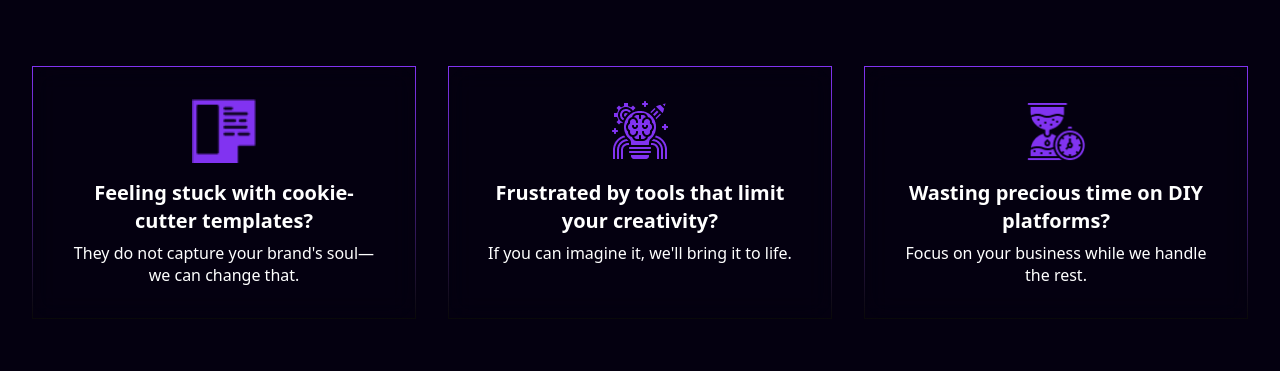
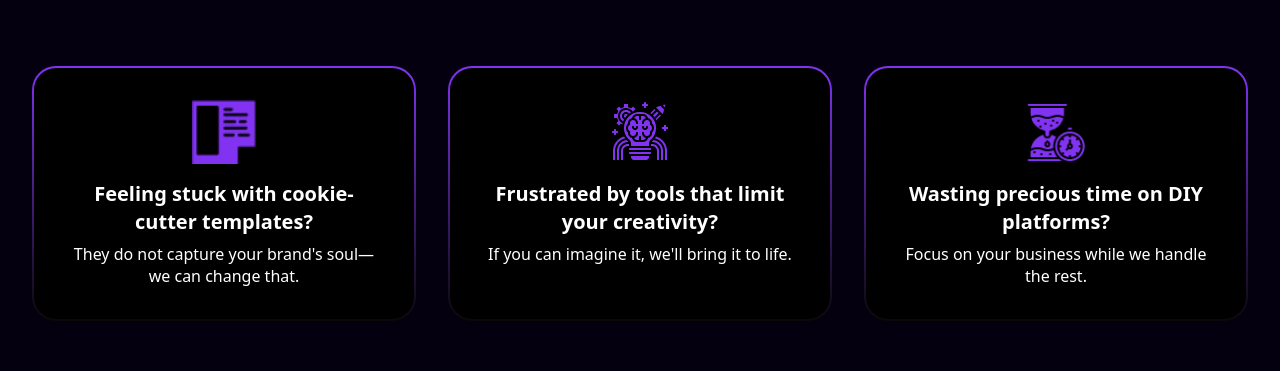
Before and after one commit to codezelat/byow-static-site, a Next.js app: page / in a window 1280 px wide. Shown: the part 3050-3421 px from the top of the page. Built offline with nearby package versions, Linux system fonts and the light colour scheme.

Commit message:
fix: ui fixes in challenges section

```diff
--- a/app/components/CardSection.tsx
+++ b/app/components/CardSection.tsx
@@ -1,4 +1,4 @@
-import Image from 'next/image';
+import Image from "next/image";
 
 const ResponsiveCardsSection = () => {
   const cards = [
@@ -16,7 +16,7 @@ const ResponsiveCardsSection = () => {
       img: "/images/cardSection3.png",
       title: "Wasting precious time on DIY platforms?",
       text: "Focus on your business while we handle the rest.",
-    }
+    },
   ];
 
   return (
@@ -25,9 +25,15 @@ const ResponsiveCardsSection = () => {
         {cards.map((card, index) => (
           <div
             key={index}
-            className="w-full max-w-xs sm:max-w-sm md:w-full h-auto border rounded-3xl flex flex-col p-4 sm:p-6 md:p-8 items-center text-center backdrop-blur-md relative overflow-hidden"
+            className="w-full relative max-w-xs sm:max-w-sm md:w-full h-auto rounded-3xl flex flex-col p-4 sm:p-6 md:p-8 items-center text-center backdrop-blur-md overflow-hidden"
             style={{
-              borderImage: "linear-gradient(180deg, #8133F1 0%, #090909 100%) 1",
+              background: "black",
+              border: "2px solid transparent",
+              borderRadius: "24px",
+              backgroundImage:
+                "linear-gradient(black, black), linear-gradient(180deg, #8133F1, #090909)",
+              backgroundOrigin: "border-box",
+              backgroundClip: "padding-box, border-box",
             }}
           >
             <div className="relative w-16 h-16 mb-4">
--- a/app/components/our-challenges.tsx
+++ b/app/components/our-challenges.tsx
@@ -134,17 +134,19 @@ export default function OurChallengesPage() {
         </div>
         {/* Challenges section */}
         <div
-          className={`text-white transition-all duration-300 lg:static rounded-3xl ${
+          className={`text-white transition-all duration-300 lg:static  ${
             selectedSolution ? "lg:w-1/2" : "w-full lg:w-[1151px]"
-          } h-[1044px] p-[72px] rounded-t-[32px]`}
+          } h-[1044px] p-[72px] `}
           style={{
             background: "#000",
             zIndex: "10",
-            border: "1px solid",
-            borderImageSource:
-              "linear-gradient(180deg, #8133F1 0%, #090909 100%)",
+            borderTopLeftRadius: "24px",
+            border: "2px solid transparent",
+            backgroundImage:
+              "linear-gradient(black, black), linear-gradient(180deg, #8133F1, #090909)",
             borderImageSlice: "1",
-            borderRight: selectedSolution ? "none" : "1px solid",
+            backgroundOrigin: "border-box",
+            backgroundClip: "padding-box, border-box",
           }}
         >
           <h1 className="text-[#8133F1] text-2xl font-bold mb-2 text-start">
```
